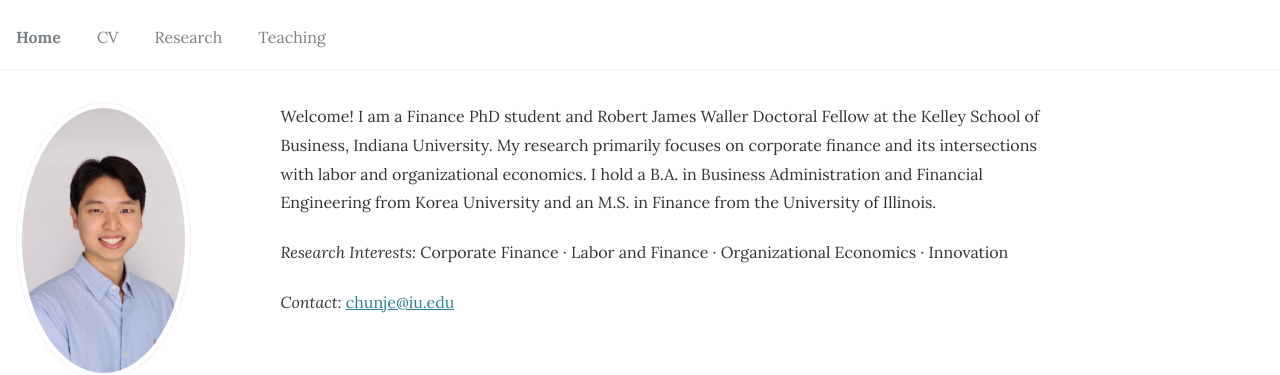
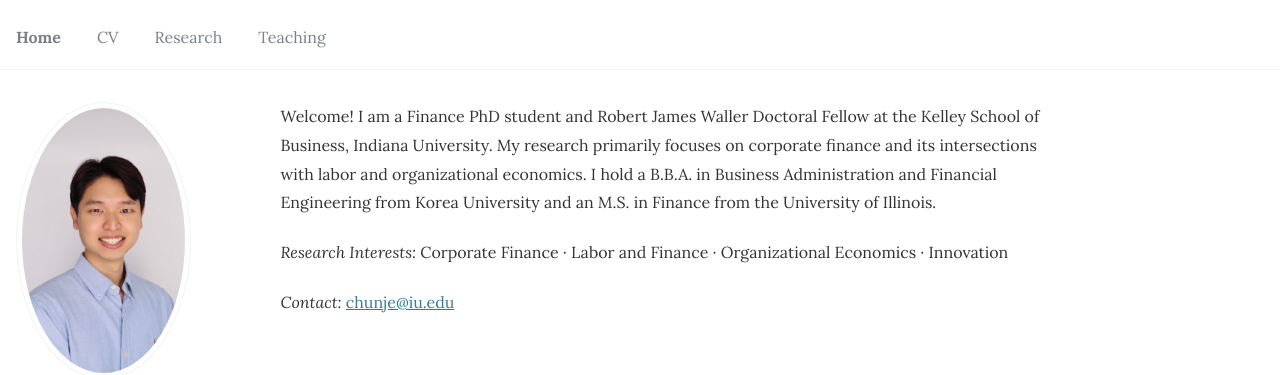
Before and after one commit to JehoonChung/jehoonchung.github.io, a Jekyll site: the page built from _pages/about.md, in a window 1280 px wide. Shown: the top 375 px of the page. Built offline with Jekyll 4.4.1, drawn with Linux system fonts in a browser that asks for light colours.

```diff
--- a/_pages/about.md
+++ b/_pages/about.md
@@ -7,7 +7,7 @@ redirect_from:
 ---
 
 
-Welcome! I am a Finance PhD student and Robert James Waller Doctoral Fellow at the Kelley School of Business, Indiana University. My research primarily focuses on corporate finance and its intersections with labor and organizational economics. I hold a B.A. in Business Administration and Financial Engineering from Korea University and an M.S. in Finance from the University of Illinois.
+Welcome! I am a Finance PhD student and Robert James Waller Doctoral Fellow at the Kelley School of Business, Indiana University. My research primarily focuses on corporate finance and its intersections with labor and organizational economics. I hold a B.B.A. in Business Administration and Financial Engineering from Korea University and an M.S. in Finance from the University of Illinois.
 
 *Research Interests:* Corporate Finance · Labor and Finance · Organizational Economics · Innovation
 
```
